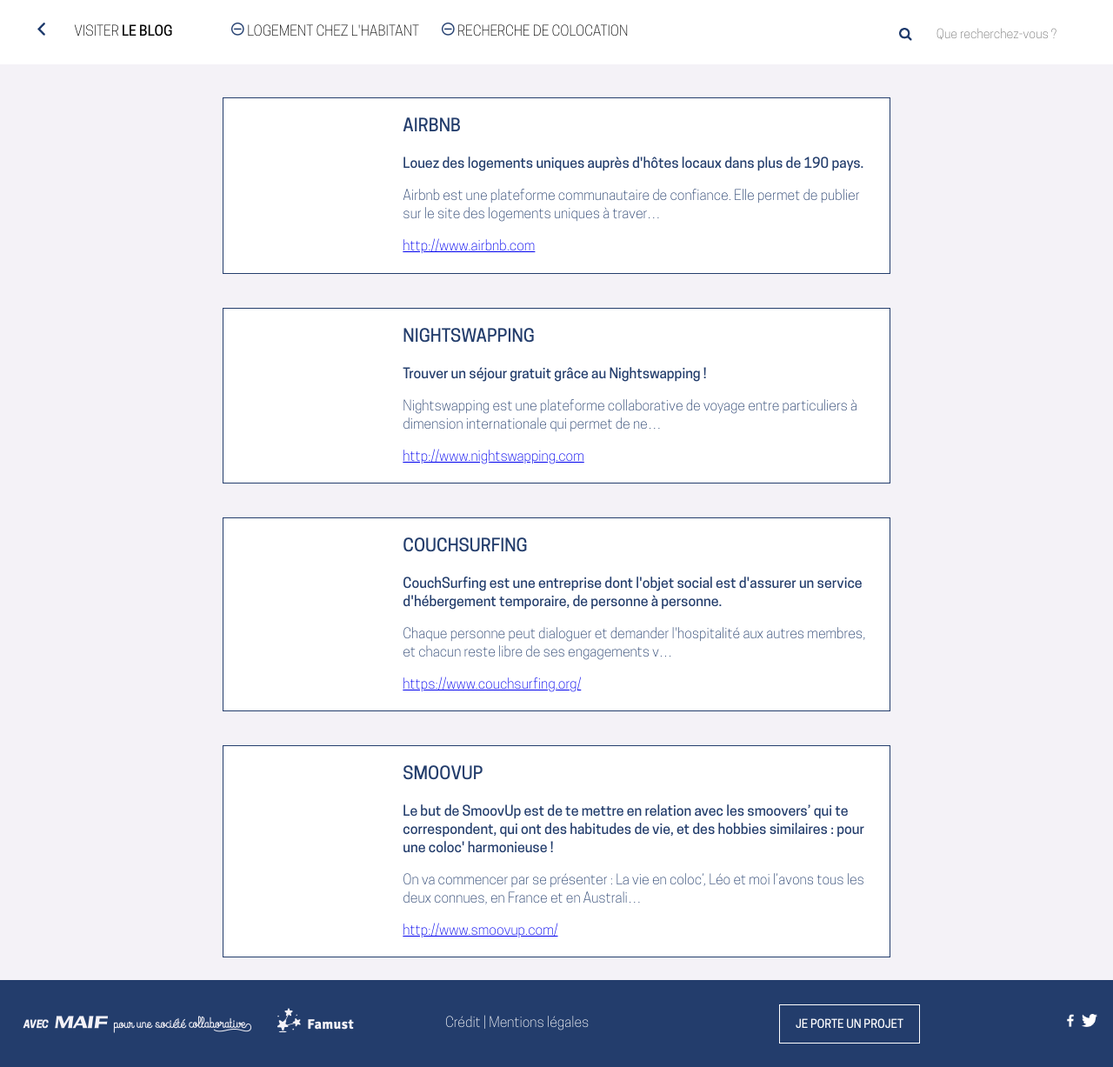
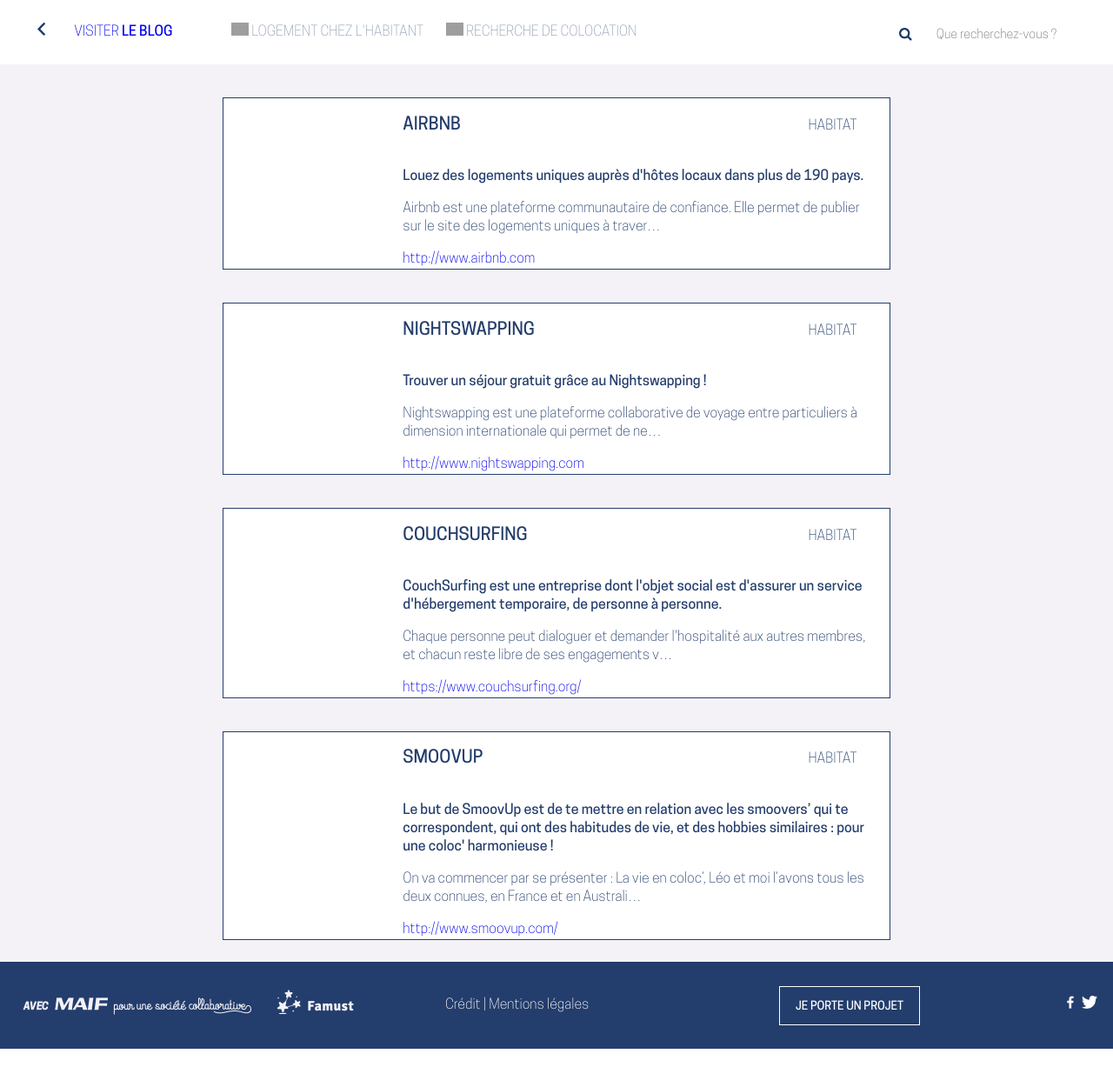
Before and after one commit to poulainv/annuaire, a Django app: page /projects?category=habitat in a window 1280 px wide. Shown: the part 82-1309 px from the top of the page at 87% size. After the commit the page ends 1288 px from the top, so only its background shows below. Run offline with Django 3.2, Linux system fonts and the light colour scheme; data comes from the database, SQL or seed files in the repository; grey boxes are pictures that could not be loaded.

Commit message:
Added CSS and sub categories filtering

```diff
--- a/annuaire/urls.py
+++ b/annuaire/urls.py
@@ -3,5 +3,5 @@
 
 urlpatterns = [
     url(r'^admin/', include(admin.site.urls)),
-    url(r'', include('app.urls')),
+    url(r'', include('app.urls'))
 ]
--- a/app/static/app/css/navbar.css
+++ b/app/static/app/css/navbar.css
@@ -63,9 +63,10 @@
     padding-left: 10%;
 }
 
-.blog-link__label {
+/*.blog-link__label a {
     vertical-align: middle;
-}
+}*/
+
 .blog-link__label img{
     height: 15px;
     margin-right: 15%;
@@ -88,12 +89,22 @@
 /*SUBCAT*/
 /*------*/
 
-.sub-categories {
+.sub-category {
     display: inline-block;
     padding-right: 3%;
     vertical-align: middle;
 }
 
-.sub-categories img {
+/*
+.sub-category a {
+    color: #233D6C;
+    text-decoration: none;
+}*/
+
+.sub-category img {
     height: 15px;
 }
+
+.sub-category--deactivate a:not(:hover) {
+    color: #919EB3;
+}
--- a/app/static/app/css/project-view.css
+++ b/app/static/app/css/project-view.css
@@ -31,8 +31,17 @@
     text-transform: uppercase;
     font-weight: bold;
     font-size: 20px;
+    width: 85%;
 }
 
 .project__slogan {
     font-weight: bold;
 }
+
+.project-view__header > * {
+    display: inline-block;
+}
+
+.project-view__category {
+    font-weight: normal;
+}
--- a/app/static/app/style.css
+++ b/app/static/app/style.css
@@ -6,10 +6,22 @@
     font-family: 'CooperHewitt';
 }
 
-input, button {
+input, button, a {
     font-family: 'CooperHewitt';
 }
 
+a {
+    text-decoration: none;
+}
+
+a:hover {
+    color: #EE5730;
+}
+
+h1, h2, h3, h4 {
+    text-decoration: none;
+    text-transform: uppercase;
+}
 
 /*-------*/
 /*CONTENT*/
--- a/app/templates/app/base.html
+++ b/app/templates/app/base.html
@@ -46,7 +46,11 @@
         <div class="options-bar grid">
             <div class="unit one-fifth">
                 <div class="options-bar__blog-link">
-                    <p class="blog-link__label"> <img src="static/app/img/picto__arrow.png" class="blog-link__arrow"> Visiter <span class="blog-link__label--bold"> le blog </span> </p>
+                    <p class="blog-link__label">
+                        <a href="http://consocollaborative.com" target="_blank">
+                            <img src="static/app/img/picto__arrow.png" class="blog-link__arrow"> Visiter <span class="blog-link__label--bold"> le blog </span>
+                        </a>
+                    </p>
                 </div>
             </div>
 
--- a/app/templates/app/project_list.html
+++ b/app/templates/app/project_list.html
@@ -1,14 +1,27 @@
 {% extends "app/base.html" %}
 
 {% block options_content %}
-
+    {% with request.GET.sub_cat|add:"0" as selected_sub_cat %}
         {% if not request.GET.search %}
             <div class="options-bar__sub-categories">
                 {% for sub_cat in sub_categories %}
-                <p class="sub-categories">
-                    <img src="static/app/img/picto__moins.png">
+                        {% if selected_sub_cat == sub_cat.pk %}
+                            <p class="sub-category">
+                                <a href="{% url 'projects' %}?category={{request.GET.category}}">
+                                <img
+                                    src="static/app/img/picto__moins.png">
                                                 {{ sub_cat.name }}
+                                </a>
                             </p>
+                        {% else %}
+                            <p class="sub-category sub-category--deactivate">
+                                <a href="{% url 'projects' %}?category={{request.GET.category}}&sub_cat={{sub_cat.pk}}">
+                                <img src="static/app/img/picto__plus.png">
+                                                {{ sub_cat.name }}
+                                </a>
+                            </p>
+                            {% endif %}
+
                 {% endfor %}
             </div>
         {% else %}
@@ -17,6 +30,7 @@
                 <p> {{ request.GET.search }} ({{ projects.count }}) </p>
             </div>
         {% endif %}
+    {% endwith %}
 
 {% endblock options_content %}
 
@@ -30,9 +44,15 @@
                     <img src="{{ project.image }}">
                 </div>
                 <div class="project-view__info">
-                    <p class="project__title">
+                    <div class="project-view__header">
+                        <h2 class="project__title">
                             {{ project.title }}
-                    </p>
+                        </h2>
+                        <h4 class="project-view__category">
+                            {# category-link__label for class ? #}
+                            {{ category.name }}
+                        </h4>
+                    </div>
                     <p class="project__slogan">
                         {{ project.slogan }}
                     </p>
@@ -42,9 +62,7 @@
                     <a class="project-view__url" href="{{ project.url }}">
                         {{ project.url }}
                     </a>
-                    <h3 class="project-view__category">
-                        {{ project.category.name }}
-                    </h3>
+
                 </div>
             </div>
             <div class="unit one-fifth"></div>
--- a/app/views.py
+++ b/app/views.py
@@ -9,21 +9,27 @@
     def get_queryset(self):
         query = self.request.GET.get('search')
         category = self.request.GET.get('category')
+        sub_cat = self.request.GET.get('sub_cat')
 
         if query:
             return Project.search(query)
-        elif category:
-            return Category.objects.get(name=category).projects.all()
+        elif category and not sub_cat:
+            return Category.objects.get(name=category)\
+                .projects.all()
+        elif category and sub_cat:
+            return Category.objects.get(name=category)\
+                .projects.filter(sub_categories__pk=sub_cat)
 
         return Project.objects.all()
 
     def get_context_data(self, **kwargs):
         context = super(ProjectIndexView, self).get_context_data(**kwargs)
-        projects = self.get_queryset()
-        sub_cats = []
-        for p in projects:
-            sub_cats.extend(p.sub_categories.all())
-        context['sub_categories'] = set(sub_cats)
+        category_name = self.request.GET.get('category')
+        if category_name:
+            category = Category.objects.get(name=category_name)
+            context['category'] = category
+            context['sub_categories'] = category\
+                .sub_categories.all()
         return context
 
 
```
Lines whose indentation alone changed are shown as unchanged.
